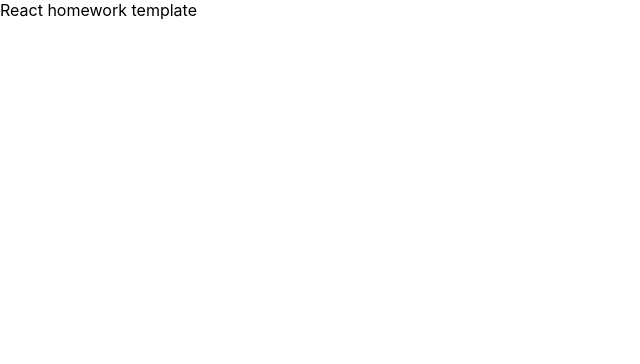
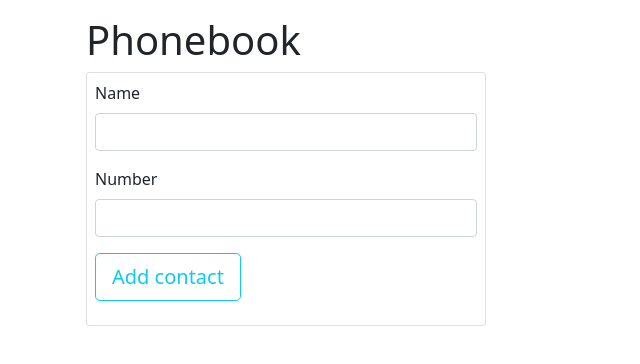
Before and after one commit to HordiienkoOlha/goit-react-hw-06-phonebook, a React (Create React App) app: page / in a window 1280 px wide. Shown: the top 364 px of the page, without its empty margins (0-640 px from the left). Built offline with nearby package versions, Linux system fonts and the light colour scheme.

Commit message:
add form

```diff
--- a/package.json
+++ b/package.json
@@ -8,7 +8,10 @@
     "@testing-library/jest-dom": "^5.16.3",
     "@testing-library/react": "^12.1.4",
     "@testing-library/user-event": "^13.5.0",
+    "bootstrap": "^5.1.3",
+    "nanoid": "^4.0.0",
     "react": "^18.1.0",
+    "react-bootstrap": "^2.4.0",
     "react-dom": "^18.1.0",
     "react-redux": "^8.0.2",
     "react-scripts": "5.0.1",
--- a/src/components/App.jsx
+++ b/src/components/App.jsx
@@ -1,7 +1,12 @@
+
+import ContactForm from './ContactsForm/ContactForm';
+
 export const App = () => {
   return (
-    <div>
-      React homework template
-    </div>
+    <>
+
+      <ContactForm/>
+
+      </>
   );
 };
--- /dev/null
+++ b/src/components/ContactsForm/ContactForm.jsx
@@ -0,0 +1,75 @@
+import { nanoid } from 'nanoid';
+import { Form, Button, Card, Container } from 'react-bootstrap';
+import { useState } from 'react';
+
+export default function ContactForm({ onSubmit }) {
+  const [name, setName] = useState('');
+  const [number, setNumber] = useState('');
+
+  const onChange = event => {
+    const { name, value } = event.currentTarget;
+    switch (name) {
+      case 'name':
+        setName(value.toLowerCase());
+        break;
+
+      case 'number':
+        setNumber(value.toLowerCase());
+        break;
+
+      default:
+        return;
+    }
+  };
+
+  const onHandleSubmit = event => {
+    event.preventDefault();
+
+    onSubmit({ id: nanoid(2), name, number });
+    reset();
+  };
+  const reset = () => {
+    setName('');
+    setNumber('');
+  };
+
+    return (
+        <>
+
+        <Container className="p-3">
+            <h1 className="header">Phonebook</h1>
+      <Card style={{ width: '25rem' }}>
+    <Form  className="mb-3 p-2" onSubmit={onHandleSubmit}>
+      <Form.Group className="mb-3" controlId="formBasicEmail">
+        <Form.Label> Name</Form.Label>
+        <Form.Control
+          value={name}
+          type="text"
+          name="name"
+          pattern="^[a-zA-Zа-яА-Я]+(([' -][a-zA-Zа-яА-Я ])?[a-zA-Zа-яА-Я]*)*$"
+          title="Name may contain only letters, apostrophe, dash and spaces. For example Adrian, Jacob Mercer, Charles de Batz de Castelmore d'Artagnan"
+          onChange={onChange}
+          required
+        />
+      </Form.Group>
+      <Form.Group className="mb-3" controlId="formBasicPassword">
+        <Form.Label>Number</Form.Label>
+        <Form.Control
+          value={number}
+          type="tel"
+          name="number"
+          pattern="\+?\d{1,4}?[-.\s]?\(?\d{1,3}?\)?[-.\s]?\d{1,4}[-.\s]?\d{1,4}[-.\s]?\d{1,9}"
+          title="Phone number must be digits and can contain spaces, dashes, parentheses and can start with +"
+          onChange={onChange}
+          required
+        />
+      </Form.Group>
+      <Button size="lg" variant="outline-info" type="submit">
+        Add contact
+      </Button>
+            </Form>
+            </Card>
+            </Container>
+            </>
+  );
+}
```
Also changed, not shown: src/components/ContactItem/ContactItem.jsx (added, +26 -0 lines), src/components/ContactList/ContactList.jsx (added, +30 -0 lines), src/components/Filter/Filter.jsx (added, +23 -0 lines), src/index.js (+10 -0 lines), 1 other file (tests, documents, lock files or other folders).
